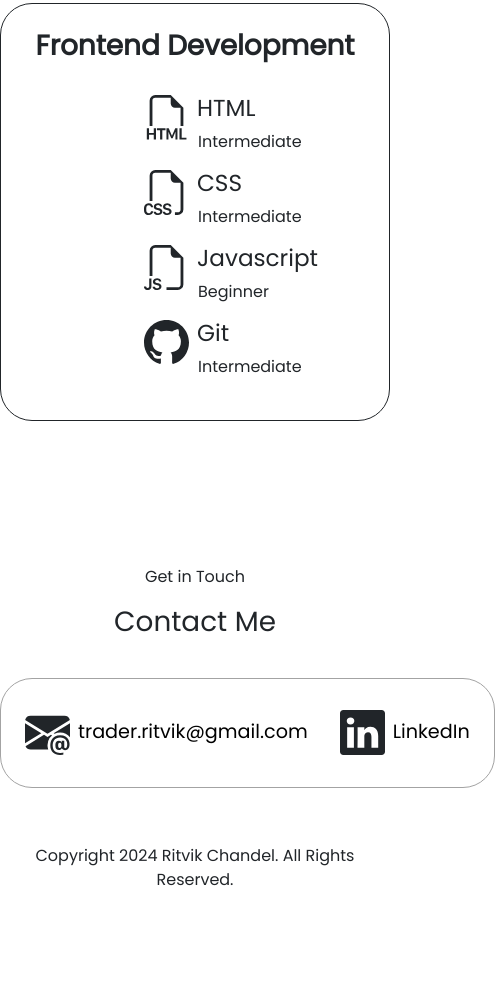
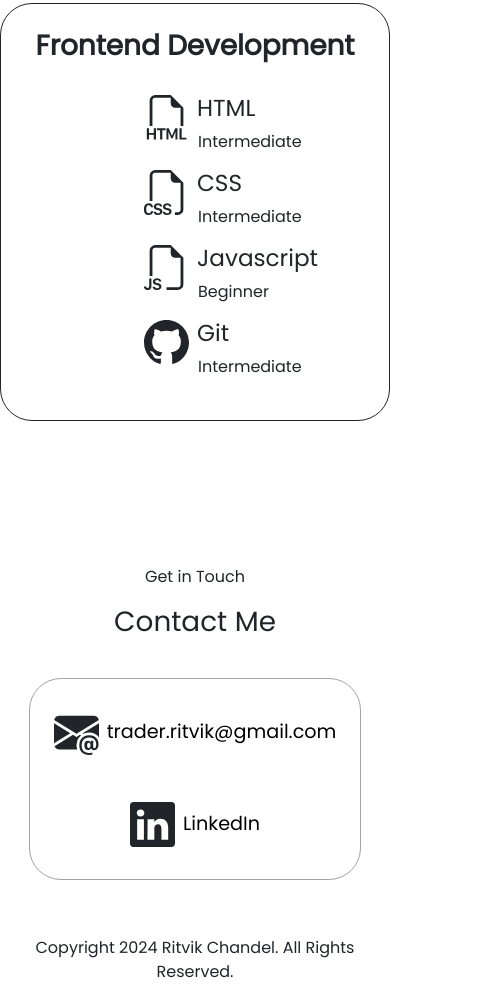
Before and after one commit to ritvikchandel/my_pprtfolio, a plain HTML site: page index.html in a window 390 px wide. Shown: the part 2310-3310 px from the top of the page, 495 px wide, since content can reach past the window. Before the commit the page ends 3218 px from the top, so only its background shows below. Drawn offline with nearby package versions, Linux system fonts and the light colour scheme; a script that the page names is missing.

Commit message:
my-portfolio: fix contact section overflow

```diff
--- a/query.css
+++ b/query.css
@@ -32,5 +32,8 @@
         margin: 0;
     }
 
+    .contact-info-upper-container {
+        display: grid;
+    }
 
 }
```
